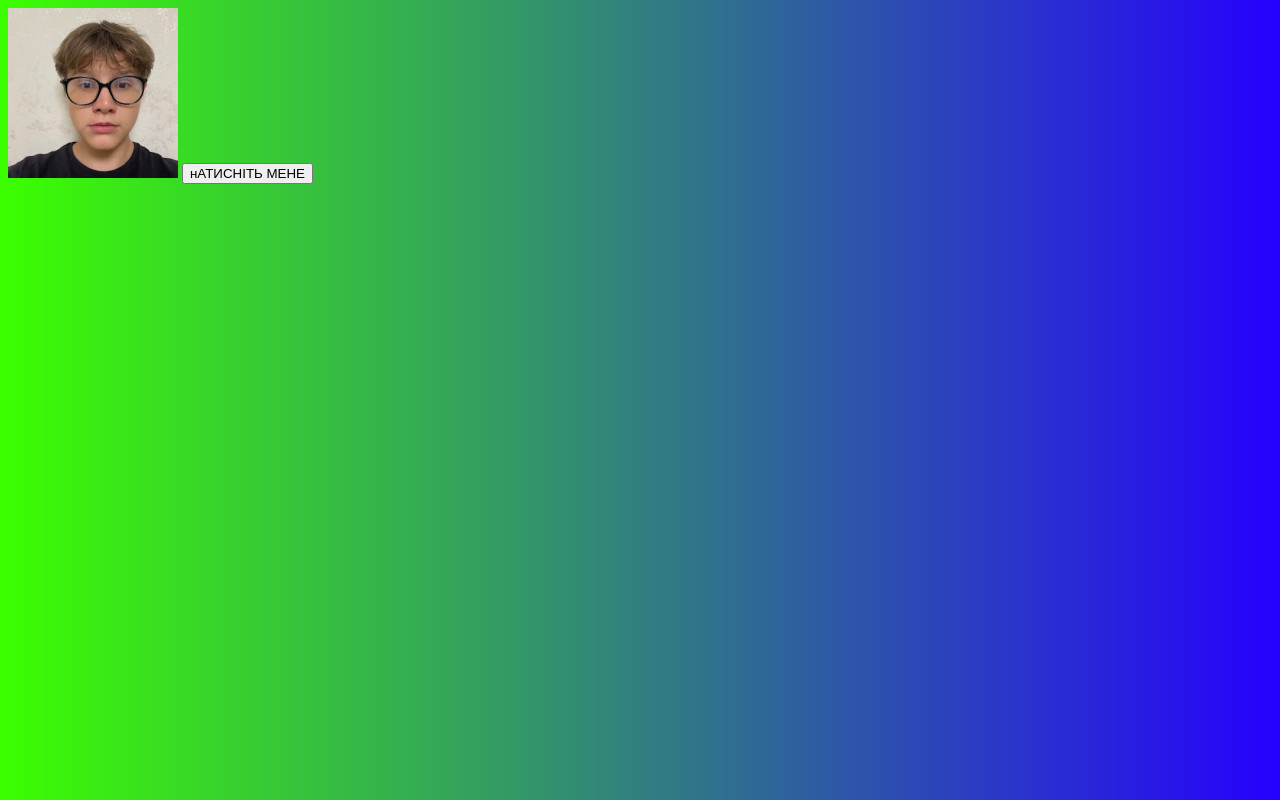
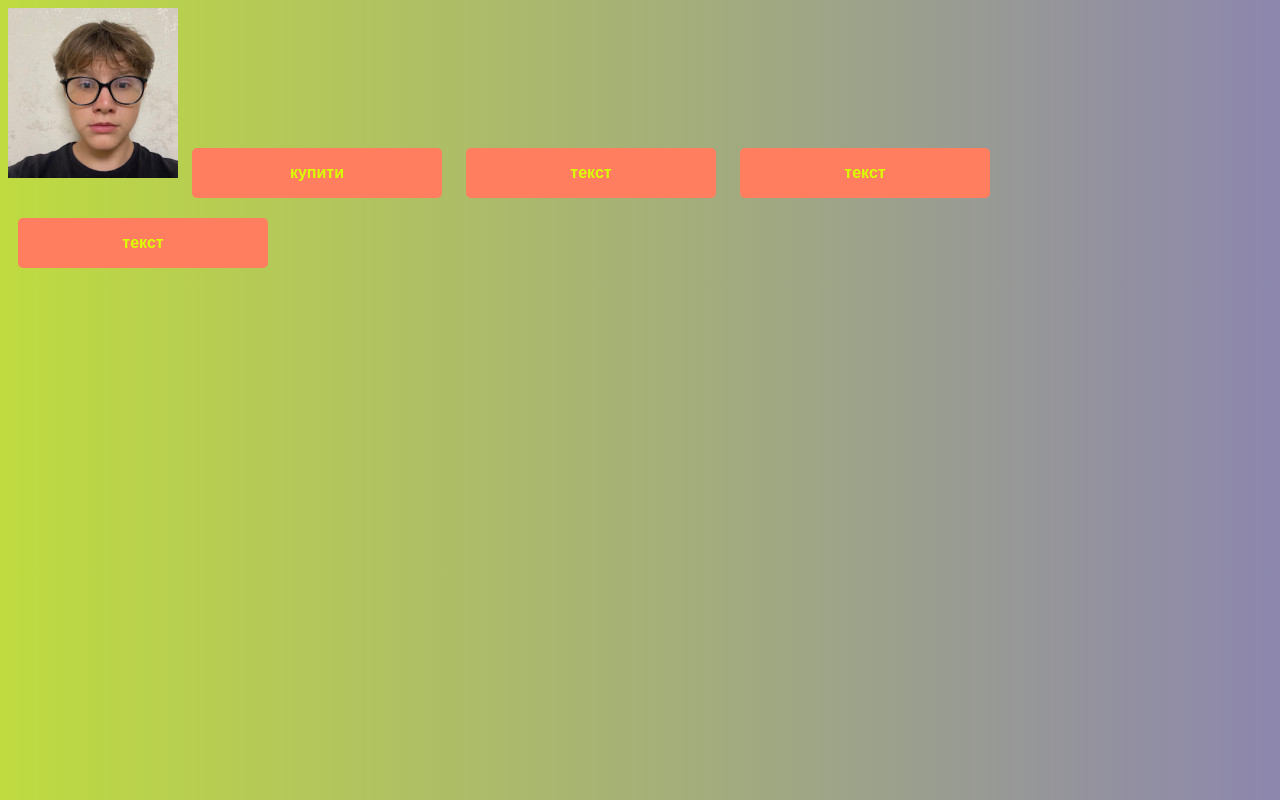
Before and after one commit to dimasvoinboecvolk/GameMarket-bidenkko, a plain HTML site: page index.html in a window 1280 px wide. Drawn offline with Linux system fonts and the light colour scheme.

Commit message:
фіупкпк

```diff
--- a/index.html
+++ b/index.html
@@ -8,10 +8,8 @@
     <meta name="viewport" content="width=device-width, initial-scale=1.0">
     <title>GameMarket bidenko</title>
     <style type="text/css">
-        #myButton {
-            background-image: url('reset.png');
-            /* Додавання зображення на фон кнопки */
-            width: 300px;
+        .myButton {
+            width: 250px;
             /* Ширина кнопки */
             height: 50px;
             /* Висота кнопки */
@@ -21,15 +19,30 @@
             /* Видалення рамки */
             cursor: pointer;
             /* Курсор при наведенні на кнопку */
+            background-color: #ff7e5f;
+            /* Колір фону кнопки */
+            color: rgb(217, 255, 0);
+            /* Колір тексту кнопки */
+            font-size: 16px;
+            /* Розмір тексту кнопки */
+            font-weight: bold;
+            /* Жирний шрифт */
+            border-radius: 5px;
+            /* Радіус закруглення кутів */
+            padding: 10px 20px;
+            /* Внутрішні відступи */
+            margin: 10px;
+            /* Зовнішні відступи між кнопками */
         }
     </style>
 </head>
 
 <body>
     <img src="img/170x170.jpg" alt="">
-    <button id="Mybutton"> нАТИСНІТЬ МЕНЕ</button>
-
-
+    <button class="myButton">купити</button>
+    <button class="myButton">текст</button>
+    <button class="myButton">текст</button>
+    <button class="myButton">текст</button>
 </body>
 
 </html>
--- a/style.css
+++ b/style.css
@@ -1,3 +1,3 @@
 body {
-    background-image: linear-gradient(to right, hwb(106 0% 0%), #2600ff);
+    background-image: linear-gradient(to right, hwb(71 25% 14%), #1307587c);
 }
```
